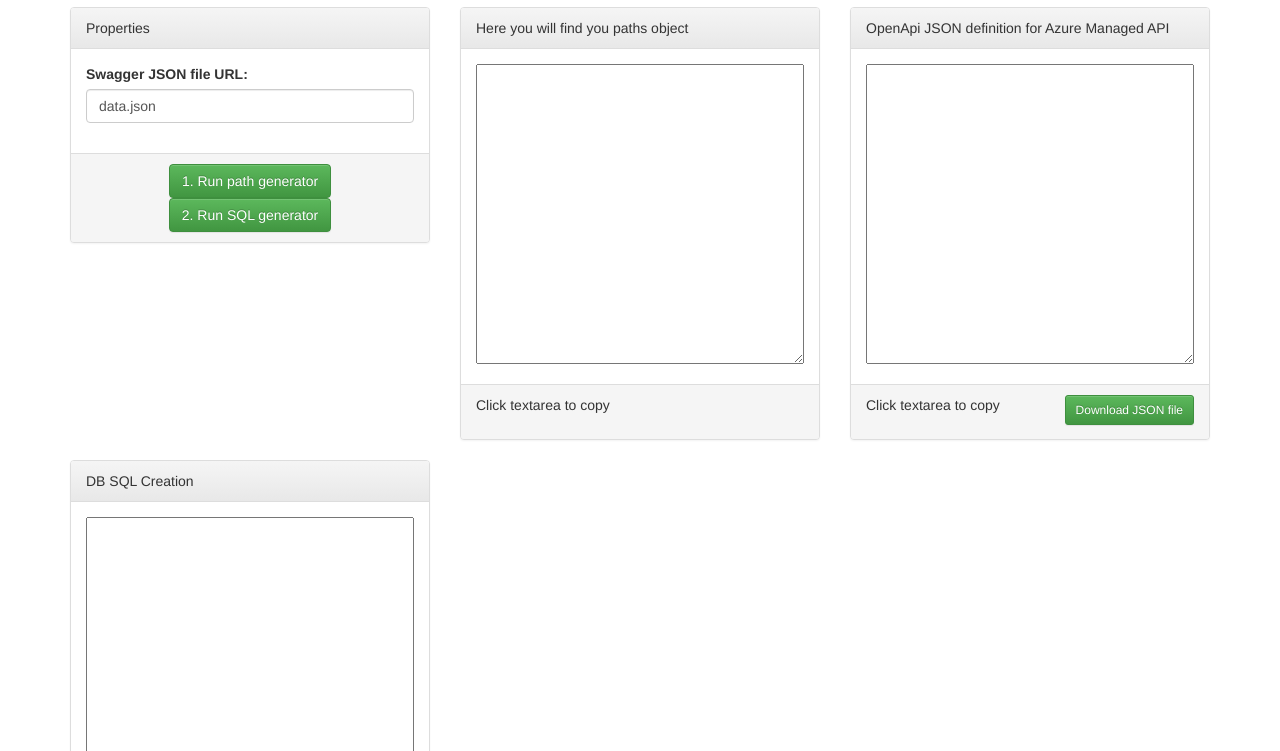
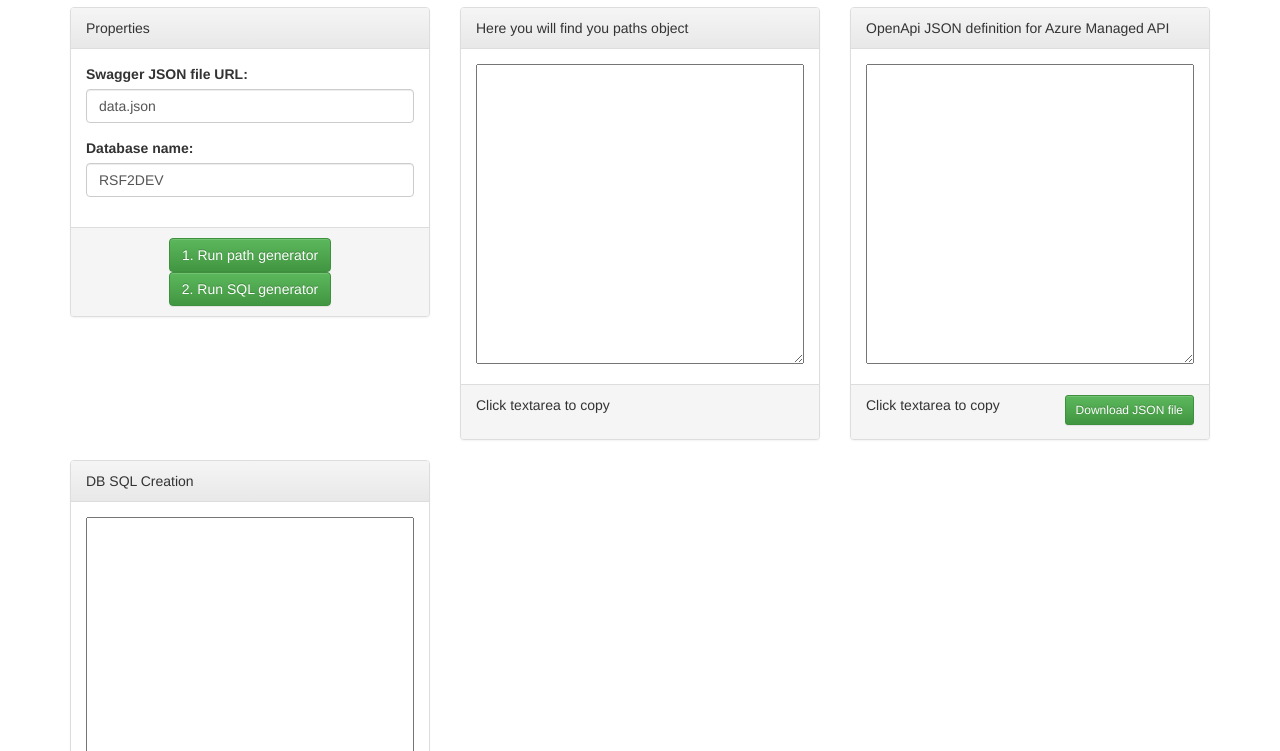
Before and after one commit to chotkos/RSF, a plain HTML site: page RSFGen/index.html in a window 1280 px wide. Shown: the part 49-800 px from the top of the page. Drawn offline with nearby package versions, Linux system fonts and the light colour scheme.

Commit message:
Update index.html

```diff
--- a/RSFGen/index.html
+++ b/RSFGen/index.html
@@ -30,6 +30,10 @@
                         <div class="form-group">
                             <label for="usr">Swagger JSON file URL:</label>
                             <input type="text" class="form-control" id="dataFileUrl" value="data.json">
+                        </div>
+                        <div class="form-group">
+                            <label for="usr">Database name:</label>
+                            <input type="text" class="form-control" id="db-name" value="RSF2DEV">
                         </div>
                     </div>
                     <div class="panel-footer text-center">
```
